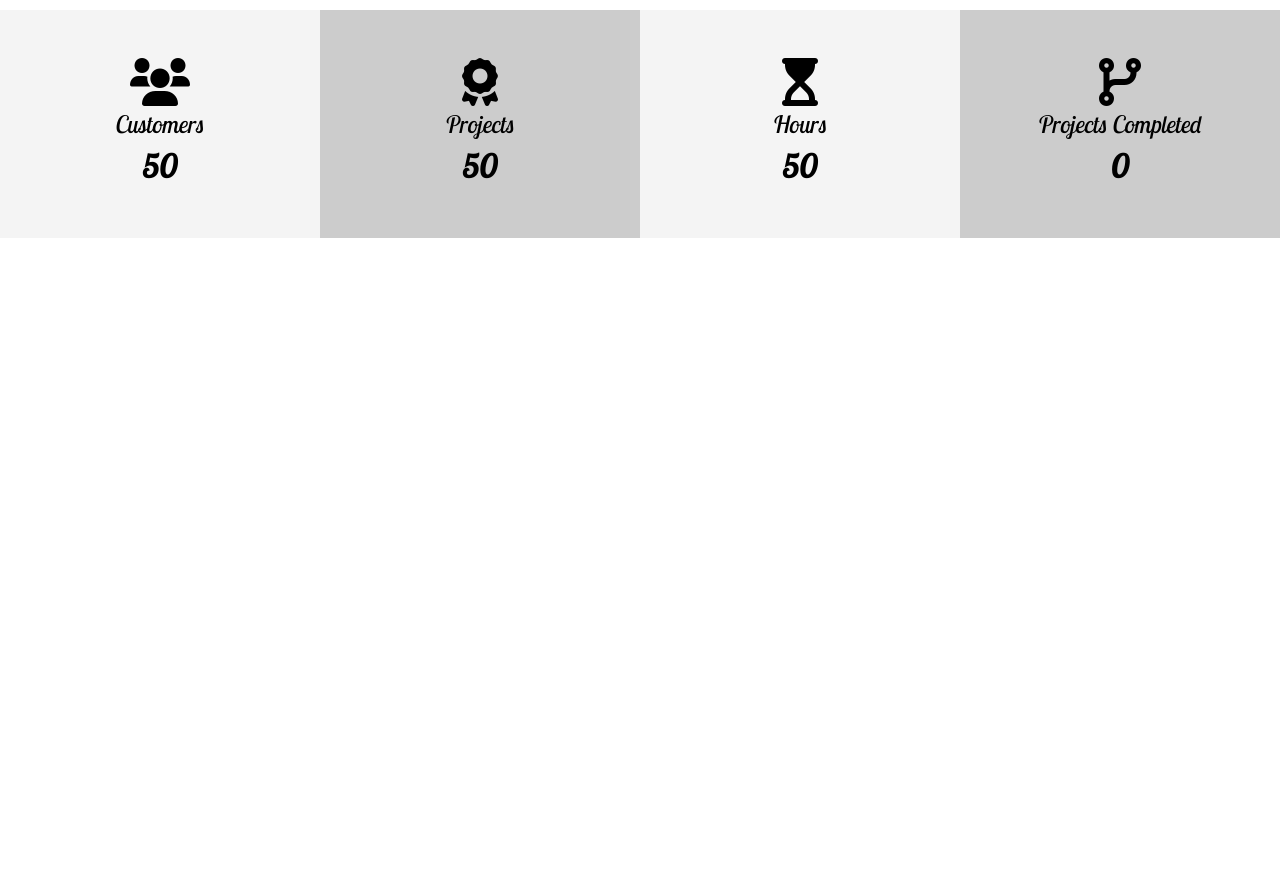
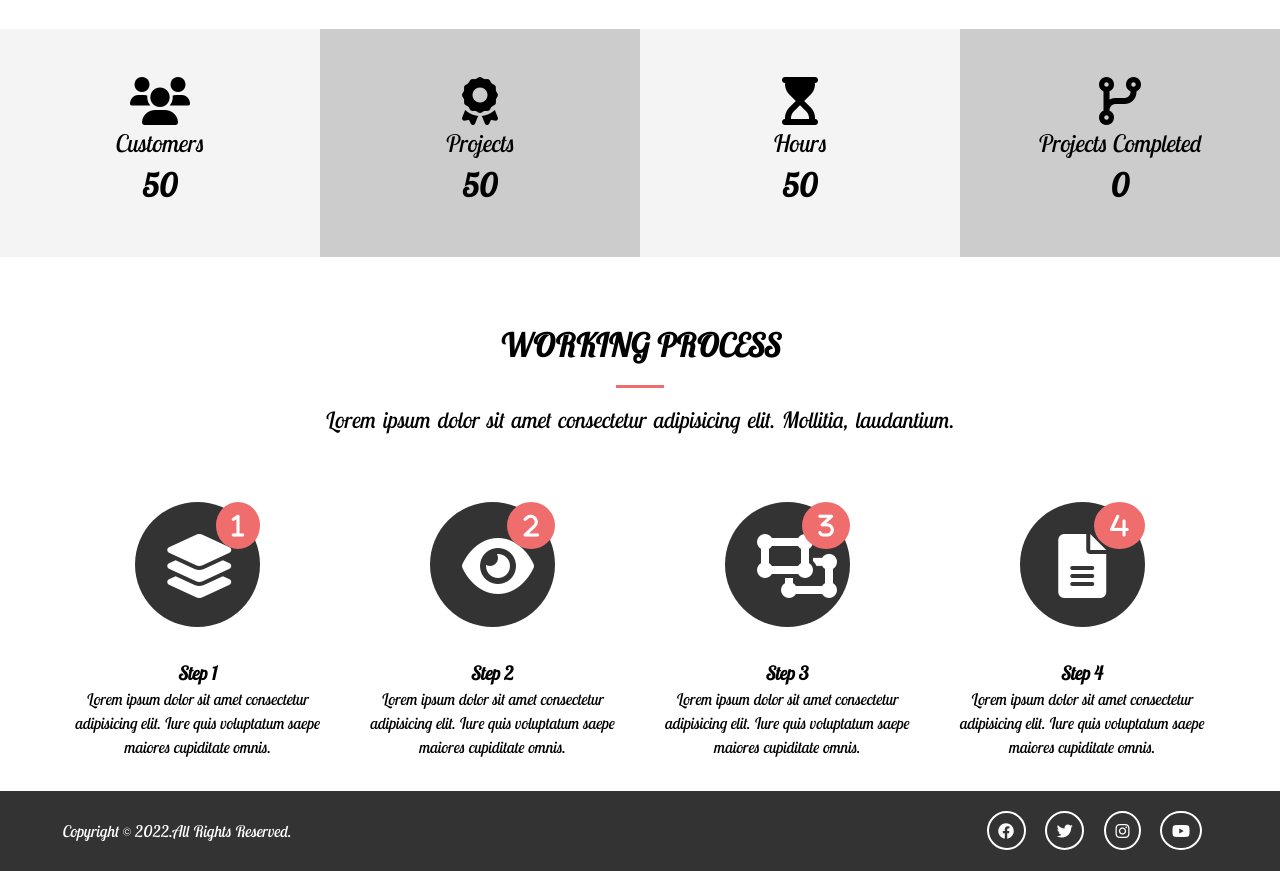
Before and after one commit to suheyl-yazici/Sass_project2, a website: page public/index.html in a window 1280 px wide. Shown: the part 1386-2257 px from the top of the page. Before the commit the page ends 1656 px from the top, so only its background shows below. Drawn offline with nearby package versions, Linux system fonts and the light colour scheme; files whose address does not match are found by name; a web font is replaced by a local one.

Commit message:
process ve footer hazırlandı

```diff
--- a/public/index.html
+++ b/public/index.html
@@ -89,7 +89,7 @@
     <section id="home__b" class="text-center py-2">
       <div class="container">
         <h2 class="section-title">Profile</h2>
-        <div class="bordor-bottom"></div>
+        <div class="border-bottom"></div>
         <p class="lead">Lorem ipsum dolor sit amet consectetur adipisicing elit. Blanditiis asperiores accusantium incidunt ea quaerat dicta.</p>
       </div>
       <div class="profile">
@@ -124,8 +124,59 @@
       </div>
     </section>
 
+    <!-- section c -->
+    <section id="home__c" class="text-center py-2">
+      <div class="container">
+        <h2 class="section-title">Working Process</h2>
+        <div class="border-bottom"></div>
+        <p class="lead">Lorem ipsum dolor sit amet consectetur adipisicing elit. Mollitia, laudantium.</p>
+        <div class="process">
+          <div>
+            <i class="fa-solid fa-layer-group fa-4x process__icon my-2">
+              <div class="process__step">1</div>
+            </i>
+            <h3>Step 1</h3>
+            <p>Lorem ipsum dolor sit amet consectetur adipisicing elit. Iure quis voluptatum saepe maiores cupiditate omnis.</p>
+          </div>
+          <div>
+            <i class="fa-solid fa-eye fa-4x process__icon my-2">
+              <div class="process__step">2</div>
+            </i>
+            <h3>Step 2</h3>
+            <p>Lorem ipsum dolor sit amet consectetur adipisicing elit. Iure quis voluptatum saepe maiores cupiditate omnis.</p>
+          </div>
+          <div>
+            <i class="fas fa-object-ungroup fa-4x process__icon my-2">
+              <div class="process__step">3</div>
+            </i>
+            <h3>Step 3</h3>
+            <p>Lorem ipsum dolor sit amet consectetur adipisicing elit. Iure quis voluptatum saepe maiores cupiditate omnis.</p>
+          </div>
+          <div>
+            <i class="fas fa-file-alt fa-4x process__icon my-2">
+              <div class="process__step">4</div>
+            </i>
+            <h3>Step 4</h3>
+            <p>Lorem ipsum dolor sit amet consectetur adipisicing elit. Iure quis voluptatum saepe maiores cupiditate omnis.</p>
+          </div>
+        </div>
 
 
+      </div>
+
+    </section>
+
+    <footer id="main-footer">
+      <div class="footer-content container">
+        <p>Copyright &copy; 2022.All Rights Reserved.</p>
+        <div class="social">
+          <i class="fab fa-facebook"></i>
+          <i class="fab fa-twitter"></i>
+          <i class="fab fa-instagram"></i>
+          <i class="fab fa-youtube"></i>
+        </div>
+      </div>
+    </footer>
 
 
 
--- a/scss/_footer.scss
+++ b/scss/_footer.scss
@@ -0,0 +1,25 @@
+#main-footer {
+    background: $dark-color;
+    color: #fff;
+    height: 5rem;
+
+    .footer-content {
+        display: flex;
+        justify-content: space-between;
+        align-items: center;
+        height: 5rem;
+
+        .social .fab {
+            margin-right: 1rem;
+            border: 2px solid #fff;
+            border-radius: 50%;
+            text-align: center;
+            padding: .6rem;
+            transition: all 0.6s;
+
+            &:hover {
+                background: $primary-color;
+            }
+        }
+    }
+}
--- a/scss/_home.scss
+++ b/scss/_home.scss
@@ -40,4 +40,45 @@
             }
         }
     }
+
+    // home section c
+    &__c {
+        .process {
+            display: grid;
+            grid-template-columns: repeat(4,1fr);
+            gap: 1.5rem;
+            text-align: center;
+
+            &__step {
+                position: absolute;
+                top: 0;
+                right: 0;
+                font-size: 25px;
+                background: $primary-color;
+                border-radius: 50%;
+                line-height: 15px;
+                padding: 1rem;
+                transition: all 1s;
+            }
+
+            &__icon {
+                position: relative;
+                width: 125px;
+                height: 125px;
+                border-radius: 50%;
+                background: $dark-color;
+                color: #fff;
+                padding: 2rem;
+                text-align: center;
+
+                &:hover {
+                    background: $primary-color;
+
+                    .process__step {
+                        background-color: $dark-color;
+                    }
+                }
+            }
+        }
+    }
 }
```
Also changed, not shown: public/css/main.css.
